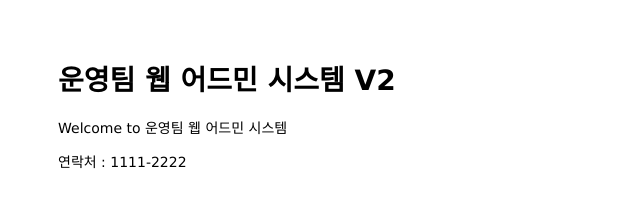
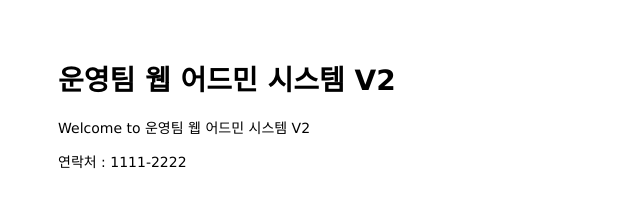
Before and after one commit to DongvinPark/mastering-git-github, a website: page public/index.html in a window 1280 px wide. Shown: the full height of the page, 0-640 px from the left. Drawn offline with Linux system fonts and the light colour scheme.

Commit message:
Change Body

```diff
--- a/public/index.html
+++ b/public/index.html
@@ -22,7 +22,7 @@
 
   <body>
     <h1>운영팀 웹 어드민 시스템 V2</h1>
-    <p>Welcome to 운영팀 웹 어드민 시스템</p>
+    <p>Welcome to 운영팀 웹 어드민 시스템 V2</p>
   </body>
 
   <footer>
```
